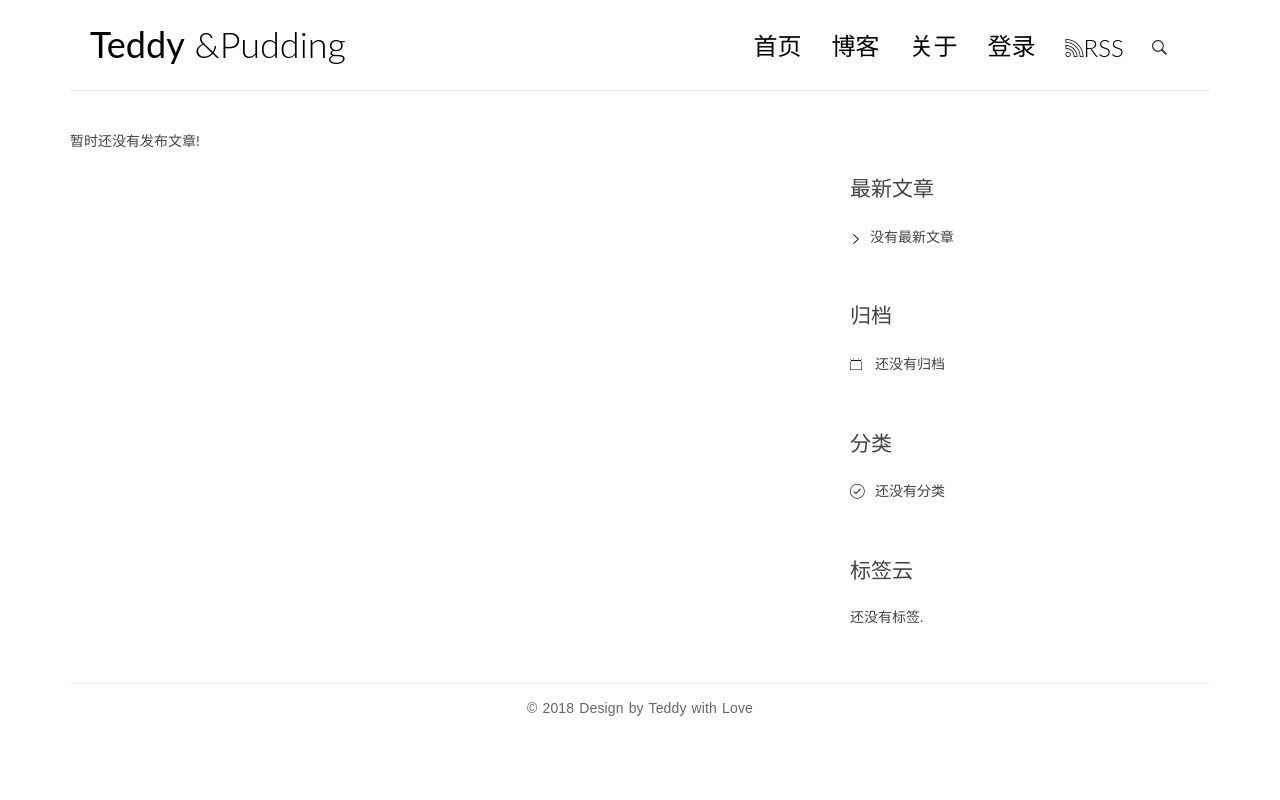
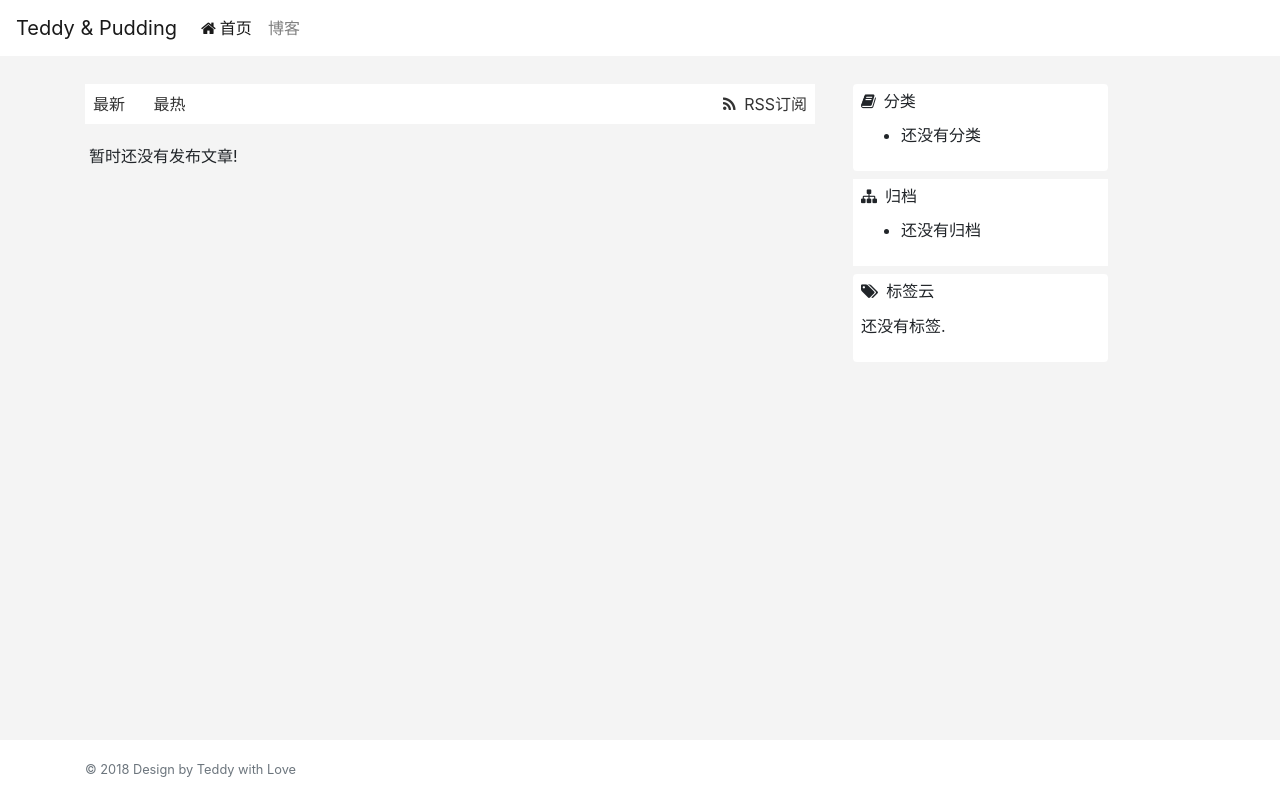
Before and after one commit to saturnisbig/blogproject, a Django app: page / in a window 1280 px wide. Run offline with Django 3.2, Linux system fonts and the light colour scheme; data that the repository does not hold is empty; some libraries are stand-ins or nearby versions.

Commit message:
修改UI,使用自己的简单模板

```diff
--- /dev/null
+++ b/blog/static/blog/css/base.css
@@ -0,0 +1,59 @@
+/* Sticky footer styles
+ * -------------------------------------------------- */
+html {
+	position: relative;
+	min-height: 100%;
+}
+body {
+	/* Margin bottom by footer height */
+	background: #f4f4f4;
+	margin-bottom: 60px;
+}
+.footer {
+	position: absolute;
+	bottom: 0;
+	width: 100%;
+	/* Set the fixed height of the footer here */
+	height: 60px;
+	line-height: 60px; /* Vertically center the text there */
+	background-color: #f5f5f5;
+}
+
+
+/* Custom page CSS
+ * -------------------------------------------------- */
+/* Not required for template or sticky footer method. */
+
+body > .container {
+	padding: 60px 15px 0;
+}
+
+.footer > .container {
+	padding-right: 15px;
+	padding-left: 15px;
+}
+
+code {
+	font-size: 80%;
+}
+/*breadcrumb*/
+.breadcrumb-item+.breadcrumb-item::before {
+	content: ">";
+}
+a {
+	color:#333;
+}
+.post-item .post-item-title a {
+	color: #333;
+}
+.post-item-meta-list+.post-item-meta-list::before {
+	content: "·";
+	color: #333;
+}
+/*.dot-divider > *:not(:last-child):after {*/
+	/*content: "·";*/
+	/*color: #777;*/
+/*}*/
+/*a:hover {*/
+/*text-decoration: none;*/
+/*}*/
--- a/templates/base.html
+++ b/templates/base.html
@@ -1,120 +1,82 @@
 {% load static %}
-<!DOCTYPE html>
-<html>
+<!doctype html>
+<html lang="en">
 	<head>
-		<title>
+		<!-- Required meta tags -->
+		<meta charset="utf-8">
+		<meta name="viewport" content="width=device-width, initial-scale=1, shrink-to-fit=no">
+
+		<!-- Bootstrap CSS -->
+		<link rel="stylesheet" href="https://cdn.bootcss.com/bootstrap/4.1.0/css/bootstrap.min.css" integrity="sha384-9gVQ4dYFwwWSjIDZnLEWnxCjeSWFphJiwGPXr1jddIhOegiu1FwO5qRGvFXOdJZ4" crossorigin="anonymous">
+		<link href="https://netdna.bootstrapcdn.com/font-awesome/4.7.0/css/font-awesome.min.css" rel="stylesheet">
+		<!--for code highlight-->
+		<link rel="stylesheet" href="{% static 'blog/css/highlights/github.css' %}">
+		<link rel="stylesheet" href="{% static 'blog/css/base.css' %}?v=20180420">
+
 		{% block title %}{% endblock title%} - Teddy &amp; Pudding
-		</title>
+		{% block metas %}
+		<meta name="description" content="{{ site_description }}">
+		<meta name="keywords" content="{{ site_keywords }}">
+		{% endblock %}
+	</head>
+	<body class="">
+		<nav class="navbar navbar-expand-md navbar-light fixed-top bg-white">
+			<a class="navbar-brand" href="{% url 'blog:index' %}">Teddy &amp; Pudding</a>
+			<button class="navbar-toggler" type="button" data-toggle="collapse" data-target="#navbarCollapse" aria-controls="navbarCollapse" aria-expanded="false" aria-label="Toggle navigation">
+				<span class="navbar-toggler-icon"></span>
+			</button>
+			<div class="collapse navbar-collapse" id="navbarCollapse">
+				<ul class="navbar-nav mr-auto">
+					<li class="nav-item active">
+						<a class="nav-link" href="{% url 'blog:index' %}"><i class="fa fa-home mr-1"></i>首页</a>
+					</li>
+					<li class="nav-item">
+						<a class="nav-link" href="{% url 'blog:index' %}">博客</a>
+					</li>
+					<!--<li class="nav-item">-->
+						<!--<a class="nav-link disabled" href="#">Disabled</a>-->
+					<!--</li>-->
+				</ul>
+				<!--
+				<form class="form-inline mt-2 mt-md-0">
+					<input class="form-control mr-sm-2" type="text" placeholder="Search" aria-label="Search">
+					<button class="btn btn-outline-success my-2 my-sm-0" type="submit">Search</button>
+				</form>
+				-->
+			</div>
+		</nav>
 
-		<!-- meta -->
-		<meta charset="UTF-8">
-		<meta name="viewport" content="width=device-width, initial-scale=1">
-
-		<!-- css -->
-		<link rel="stylesheet" href="{% static 'blog/css/bootstrap.min.css' %}">
-		<link rel="stylesheet" href="http://code.ionicframework.com/ionicons/2.0.1/css/ionicons.min.css">
-		<!--<link rel="stylesheet" href="{% static 'css/pace.css' %}">-->
-		<link rel="stylesheet" href="{% static 'blog/css/pace.css' %} ">
-		<link rel="stylesheet" href="{% static 'blog/css/custom.css' %}">
-		<link rel="stylesheet" href="{% static 'blog/css/highlights/github.css' %}">
-
-		<!-- js -->
-		<script src="{% static 'blog/js/jquery-2.1.3.min.js' %}"></script>
-		<script src="{% static 'blog/js/bootstrap.min.js' %}"></script>
-		<script src="{% static 'blog/js/pace.min.js' %}"></script>
-		<script src="{% static 'blog/js/modernizr.custom.js' %}"></script>
-	</head>
-
-	<body>
-		<div class="container">
-			<header id="site-header">
-				<div class="row">
-					<div class="col-md-4 col-sm-5 col-xs-8">
-						<div class="logo">
-							<h1><a href="{% url 'blog:index'%}"><b>Teddy</b> &amp;Pudding</a></h1>
-						</div>
-					</div><!-- col-md-4 -->
-					<div class="col-md-8 col-sm-7 col-xs-4">
-						<nav class="main-nav" role="navigation">
-							<div class="navbar-header">
-								<button type="button" id="trigger-overlay" class="navbar-toggle">
-									<span class="ion-navicon"></span>
-								</button>
-							</div>
-
-							<div class="collapse navbar-collapse" id="bs-example-navbar-collapse-1">
-								<ul class="nav navbar-nav navbar-right">
-									<li class="cl-effect-11"><a href="{% url 'blog:index' %}" data-hover="首页">首页</a></li>
-									<li class="cl-effect-11"><a href="{% url 'blog:index' %}" data-hover="博客">博客</a></li>
-									<li class="cl-effect-11"><a href="about.html" data-hover="关于">关于</a></li>
-									{% if request.user.is_authenticated %}
-									<li class="cl-effect-11">
-										<a href="{% url 'account_logout'%}" data-hover="登出">登出</a>
-									</li>
-									<li class="cl-effect-11">
-										<img height="40" width="40" src="{{ request.user.socialaccount_set.all.0.get_avatar_url }}" />
-									</li>
-									{% else %}
-									<li class="cl-effect-11"><a href="{% url 'account_login'%}" data-hover="登录">登录</a></li>
-									{% endif %}
-									{% block navbar %}{% endblock navbar %}
-								</ul>
-							</div><!-- /.navbar-collapse -->
-						</nav>
-						<div id="header-search-box">
-							<a id="search-menu" href="#"><span id="search-icon" class="ion-ios-search-strong"></span></a>
-							<div id="search-form" class="search-form">
-								<form role="search" method="get" id="searchform" action="#">
-									<input type="search" placeholder="搜索" required>
-									<button type="submit"><span class="ion-ios-search-strong"></span></button>
-								</form>
-							</div>
-						</div>
-					</div><!-- col-md-8 -->
-				</div>
-			</header>
-		</div>
-
-		<div class="content-body">
 		<div class="container">
 			<div class="row">
 				<main class="col-md-8">
+				<div class="content-nav mb-3">
+				{% block content_nav %}
+				内容区导航，面包屑导航等
+				{% endblock content_nav %}
+				</div>
+				<div class="p-1">
 				{% block content %}
 				这是默认的内容区
 				{% endblock content %}
+				</div>
 				</main>
-					<aside class="col-md-4">
+				<aside class="col-md-3 ml-2">
 					{% block sidebar %}
 					边栏区域
 					{% endblock sidebar %}
 				</aside>
 			</div>
 		</div>
-		</div>
-		<footer id="site-footer">
-			<div class="container">
-				<div class="row">
-					<div class="col-md-12">
-						<p class="copyright">&copy 2018 Design by Teddy with Love</p>
-					</div>
-				</div>
+		<footer id="site-footer" class="footer bg-white">
+			<div class="container small">
+				<span class="text-muted">&copy 2018 Design by Teddy with Love</span>
 			</div>
 		</footer>
 
-		<!-- Mobile Menu -->
-		<div class="overlay overlay-hugeinc">
-			<button type="button" class="overlay-close"><span class="ion-ios-close-empty"></span></button>
-			<nav>
-				<ul>
-					<li><a href="{% url 'blog:index' %}">首页</a></li>
-					<li><a href="{% url 'blog:index' %}">博客</a></li>
-					<li><a href="about.html">关于</a></li>
-					<li><a href="#">联系</a></li>
-				</ul>
-			</nav>
-		</div>
-
-		<script src="{% static 'blog/js/script.js' %}"></script>
-
+		<!-- Optional JavaScript -->
+		<!-- jQuery first, then Popper.js, then Bootstrap JS -->
+		<script src="https://cdn.bootcss.com/jquery/3.3.1/jquery.slim.min.js" integrity="sha384-q8i/X+965DzO0rT7abK41JStQIAqVgRVzpbzo5smXKp4YfRvH+8abtTE1Pi6jizo" crossorigin="anonymous"></script>
+		<script src="https://cdn.bootcss.com/popper.js/1.14.0/umd/popper.min.js" integrity="sha384-cs/chFZiN24E4KMATLdqdvsezGxaGsi4hLGOzlXwp5UZB1LY//20VyM2taTB4QvJ" crossorigin="anonymous"></script>
+		<script src="https://cdn.bootcss.com/bootstrap/4.1.0/js/bootstrap.min.js" integrity="sha384-uefMccjFJAIv6A+rW+L4AHf99KvxDjWSu1z9VI8SKNVmz4sk7buKt/6v9KI65qnm" crossorigin="anonymous"></script>
 	</body>
 </html>
--- a/templates/blog/base_index.html
+++ b/templates/blog/base_index.html
@@ -5,16 +5,12 @@
 
 {% block title %}博客首页{% endblock title%}
 
-{% block navbar %}
-<li class="cl-effect-11">
-	<a href="{% url 'rss' %}"><span class="ion-social-rss-outline"></span>RSS</a>
-</li>
-{% endblock navbar %}
-
 {% block sidebar %}
-<div class="widget widget-recent-posts">
-	<h3 class="widget-title">最新文章</h3>
+<!--
+<div class="card border-0">
+	<h6 class="card-title">最新文章</h6>
 	{% get_recent_posts as post_list %}
+	<div class="card-body">
 	<ul>
 		{% for post in post_list %}
 		<li>
@@ -24,9 +20,27 @@
 		<li>没有最新文章</li>
 		{% endfor %}
 	</ul>
+	</div>
 </div>
-<div class="widget widget-archives">
-	<h3 class="widget-title">归档</h3>
+-->
+<div class="card border-0 bg-white p-2 mb-2">
+	<h6 class="card-title"><i class="fa fa-book mr-2"></i>分类</h6>
+	{% get_categories as categories %}
+	<ul>
+		{% for category in categories %}
+		<li>
+			<a href="{% url 'blog:category' category.pk %}">
+				{{ category.name }}<span class="post-count">({{ category.num_posts }})</span>
+			</a>
+		</li>
+		{% empty %}
+		<li>还没有分类</li>
+		{% endfor %}
+	</ul>
+</div>
+
+<div class="cardw border-0 bg-white p-2 mb-2">
+	<h6 class="card-title"><i class="fa fa-sitemap mr-2"></i>归档</h6>
 	{% archive as date_list %}
 	<ul>
 		{% for date in date_list %}
@@ -41,31 +55,21 @@
 	</ul>
 </div>
 
-<div class="widget widget-category">
-	<h3 class="widget-title">分类</h3>
-	{% get_categories as categories %}
-	<ul>
-		{% for category in categories %}
-		<li>
-			<a href="{% url 'blog:category' category.pk %}">
-				{{ category.name }}<span class="post-count">({{ category.num_posts }})</span>
-			</a>
+<div class="card border-0 bg-white p-2 mb-2">
+	<h6 class="card-title"><i class="fa fa-tags mr-2"></i>标签云</h6>
+	{% get_tags as taglist %}
+	<div class="tag-cloud">
+		<ul class="list-inline">
+		{% for tag in taglist %}
+		<li class="list-inline-item">
+			<a title="{{tag.name}}标签下有{{tag.num_posts}}篇文章" href="{% url 'blog:tag' tag.pk %}">
+			{{ tag.name }}({{ tag.num_posts }})
+		</a>
 		</li>
-		{% empty %}
-		<li>还没有分类</li>
-		{% endfor %}
-	</ul>
-</div>
-
-<div class="widget widget-tag-cloud">
-	<h3 class="widget-title">标签云</h3>
-	{% get_tags as taglist %}
-	<ul>
-		{% for tag in taglist %}
-		<li><a href="{% url 'blog:tag' tag.pk %}">{{ tag.name }}({{ tag.num_posts }})</a></li>
 		{% empty %}
 		还没有标签.
 		{% endfor %}
-	</ul>
+		</ul>
+	</div>
 </div>
 {% endblock sidebar %}
--- a/templates/blog/index.html
+++ b/templates/blog/index.html
@@ -1,27 +1,39 @@
 {% extends 'blog/base_index.html' %}
 
+{% block content_nav %}
+<div class="bg-white p-2">
+	<a class="pb-2" href="/">最新</a>
+	<a class="pb-2 ml-4" href="/popular/">最热</a>
+	<a class="pb-2 ml-4 float-md-right" href="{% url 'rss' %}">
+		<i class="fa fa-rss mr-1" aria-hidden="true"></i>
+		RSS订阅
+	</a>
+</div>
+{% endblock content_nav %}
+
 {% block content %}
-
 {% for post in post_list %}
-<article class="post post-{{ post.id }}">
-	<header class="entry-header">
-		<h1 class="entry-title">
+<article class="post-item mb-2 bg-white p-2">
+	<div class="post-item-meta small text-muted">
+		<ul class="mb-1 list-inline dot-divider">
+			<li class="list-inline-item post-item-meta-list">
+				{{ post.author }}
+			</li>
+			<li class="list-inline-item post-item-meta-list">
+				{{ post.c_time }}
+			</li>
+		</ul>
+	</div>
+	<h5 class="post-item-title font-weight-bold">
 		<a href="{{ post.get_absolute_url }}">{{ post.title }}</a>
-		</h1>
-		<div class="entry-meta">
-			<span class="post-category"><a href="#">{{ post.category.name }}</a></span>
-			<span class="post-date"><a href="#"><time class="entry-date"
-					     datetime="{{ post.c_time }}">{{ post.c_time }}</time></a></span>
-			<span class="post-author"><a href="#">{{ post.author }}</a></span>
-			<span class="comments-link"><a href="#">{{ post.comment_set.count }} 评论</a></span>
-			<span class="views-count"><a href="#">{{ post.views }} 阅读</a></span>
+	</h5>
+	<div class="post-item-excerpt">
+		{{ post.excerpt }}......
 	</div>
-	</header>
-	<div class="entry-content clearfix">
-		<p>{{ post.excerpt }}......</p>
-		<div class="read-more cl-effect-14">
-			<a href="{{ post.get_absolute_url }}" class="more-link">继续阅读 <span class="meta-nav">→</span></a>
-		</div>
+	<div class="entry-item-statistic small text-muted">
+		<a class="mr-2" role="button" href="{{ post.category.get_absolute_url }}"><i class="fa fa-book mr-1" aria-hidden="true"></i>{{ post.category.name }}</a>
+		<a class="mr-2" role="button" href="{{ post.get_absolute_url }}"><i class="fa fa-eye mr-1" aria-hidden="true"></i>{{ post.views }}</a>
+		<a class="mr-2" role="button" href="{{ post.get_absolute_url }}#comment"><i class="fa  fa-comment mr-1" aria-hidden="true"></i>{{ post.comment_set.count }}</a>
 	</div>
 </article>
 {% empty %}
```
Also changed, not shown: templates/blog/detail.html (+39 -19 lines), templates/blog/base_detail.html (line endings or trailing spaces). Lines whose indentation alone changed are shown as unchanged.
